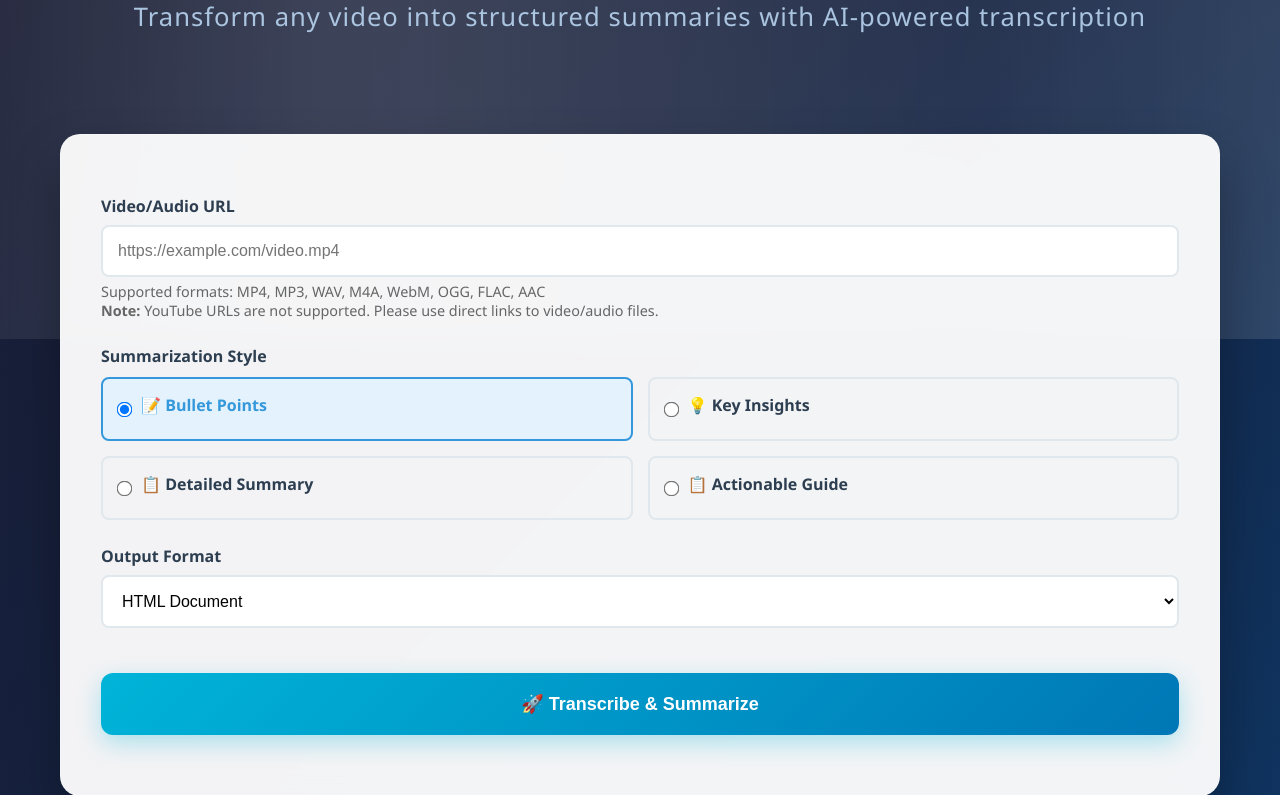
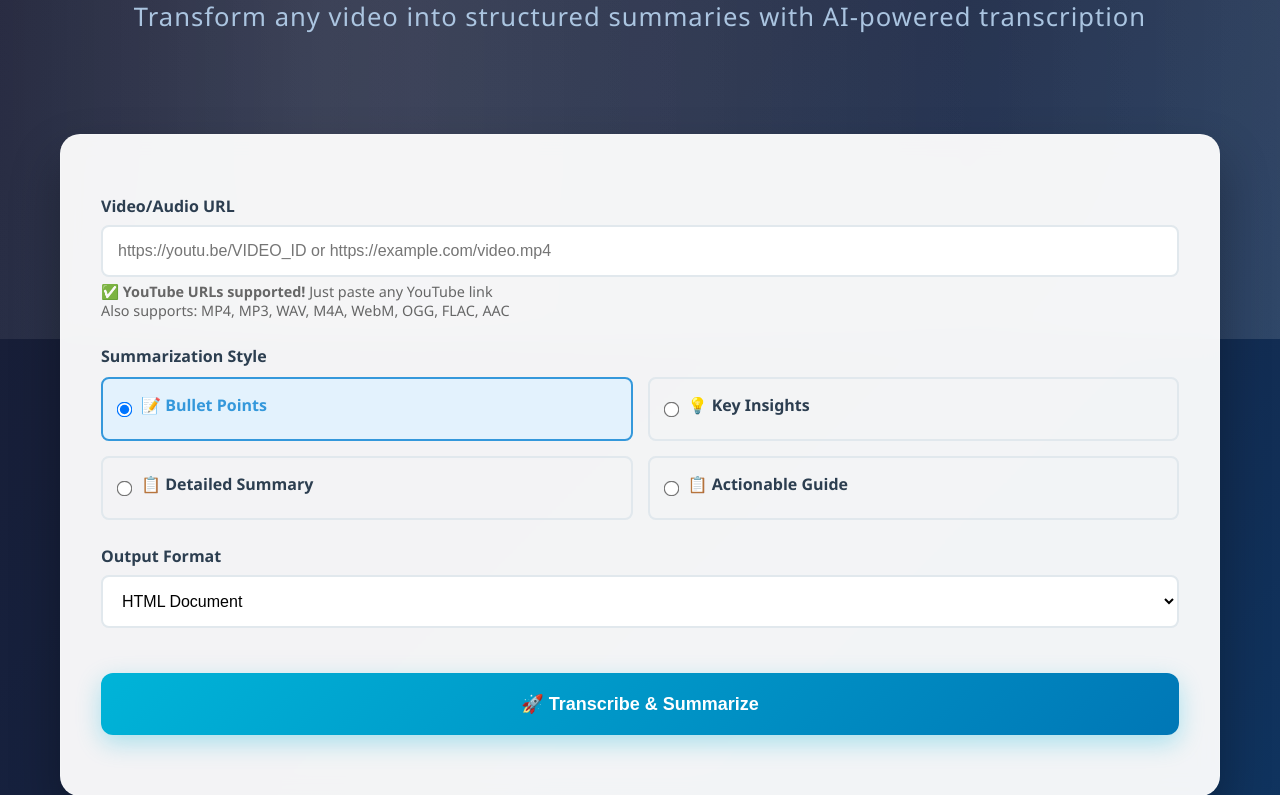
Before and after one commit to cor9/video-transcriber-summarizer, a Flask app: page / in a window 1280 px wide. Shown: the part 461-1256 px from the top of the page. Run offline with Flask 3, Linux system fonts and the light colour scheme.

Commit message:
Add YouTube support: Users can now paste YouTube URLs directly

```diff
--- a/app.py
+++ b/app.py
@@ -1,6 +1,8 @@
 import os
 import tempfile
 import time
+import subprocess
+import re
 from flask import Flask, render_template, request, jsonify, send_file, send_from_directory
 import assemblyai as aai
 import anthropic
@@ -64,48 +66,114 @@ Transcript:
 """
 }
 
+def extract_youtube_id(url):
+    """
+    Extract YouTube video ID from various YouTube URL formats
+    """
+    patterns = [
+        r'(?:youtube\.com\/watch\?v=|youtu\.be\/|youtube\.com\/embed\/)([^&\n?#]+)',
+        r'youtube\.com\/v\/([^&\n?#]+)',
+        r'youtube\.com\/watch\?.*v=([^&\n?#]+)'
+    ]
+
+    for pattern in patterns:
+        match = re.search(pattern, url)
+        if match:
+            return match.group(1)
+    return None
+
+def download_youtube_audio(youtube_url):
+    """
+    Download audio from YouTube URL using yt-dlp
+    """
+    try:
+        # Extract video ID
+        video_id = extract_youtube_id(youtube_url)
+        if not video_id:
+            raise ValueError("Invalid YouTube URL format")
+
+        # Create temporary file for audio
+        temp_audio = tempfile.NamedTemporaryFile(suffix='.mp3', delete=False)
+        temp_audio.close()
+
+        # Use yt-dlp to download audio
+        cmd = [
+            'yt-dlp',
+            '--extract-audio',
+            '--audio-format', 'mp3',
+            '--output', temp_audio.name,
+            youtube_url
+        ]
+
+        result = subprocess.run(cmd, capture_output=True, text=True, timeout=300)
+
+        if result.returncode != 0:
+            raise Exception(f"Failed to download audio: {result.stderr}")
+
+        return temp_audio.name
+
+    except subprocess.TimeoutExpired:
+        raise Exception("YouTube download timed out. Please try again.")
+    except Exception as e:
+        raise Exception(f"YouTube download error: {str(e)}")
+
 def validate_video_url(url):
     """
-    Validate that the URL is a direct link to a video/audio file
+    Validate that the URL is a supported video/audio source
     """
     # Check if it's a YouTube URL
     if 'youtube.com' in url or 'youtu.be' in url:
-        raise ValueError("YouTube URLs are not supported. Please provide a direct link to a video or audio file (MP4, MP3, WAV, etc.).")
+        return 'youtube'
 
     # Check if it's a direct media file
     supported_extensions = ['.mp4', '.mp3', '.wav', '.m4a', '.webm', '.ogg', '.flac', '.aac']
-    if not any(url.lower().endswith(ext) for ext in supported_extensions):
-        # Check if URL contains media file patterns
-        if not any(pattern in url.lower() for pattern in ['/video/', '/audio/', '.mp4', '.mp3', '.wav', '.m4a']):
-            raise ValueError("Please provide a direct link to a video or audio file. Supported formats: MP4, MP3, WAV, M4A, WebM, OGG, FLAC, AAC")
+    if any(url.lower().endswith(ext) for ext in supported_extensions):
+        return 'direct'
 
-    return True
+    # Check if URL contains media file patterns
+    if any(pattern in url.lower() for pattern in ['/video/', '/audio/', '.mp4', '.mp3', '.wav', '.m4a']):
+        return 'direct'
+
+    raise ValueError("Unsupported URL format. Please provide a YouTube URL or direct link to a video/audio file.")
 
 def handle_transcribe_request(video_url):
     """
     Transcribe video using AssemblyAI API
     """
     try:
-        # Validate the URL first
-        validate_video_url(video_url)
+        # Validate the URL and determine type
+        url_type = validate_video_url(video_url)
 
-        # Create a transcriber
-        transcriber = aai.Transcriber()
+        # Handle YouTube URLs by downloading audio first
+        if url_type == 'youtube':
+            # Download audio from YouTube
+            audio_file = download_youtube_audio(video_url)
 
-        # Start transcription
-        transcript = transcriber.transcribe(video_url)
+            # Upload audio file to AssemblyAI
+            with open(audio_file, 'rb') as f:
+                transcript = aai.Transcriber().transcribe(f)
+        else:
+            # Direct URL - use AssemblyAI directly
+            transcript = aai.Transcriber().transcribe(video_url)
 
         # Wait for transcription to complete
         while transcript.status != aai.TranscriptStatus.completed:
             if transcript.status == aai.TranscriptStatus.error:
                 raise Exception(f"Transcription failed: {transcript.error}")
             time.sleep(1)
-            transcript = transcriber.get_transcript(transcript.id)
+            transcript = aai.Transcriber().get_transcript(transcript.id)
 
         # Save transcript to temporary file
         temp_file = tempfile.NamedTemporaryFile(mode='w', suffix='.txt', delete=False)
         temp_file.write(transcript.text)
         temp_file.close()
+
+        # Clean up YouTube audio file if it was downloaded
+        if url_type == 'youtube' and 'audio_file' in locals():
+            try:
+                os.unlink(audio_file)
+            except:
+                pass
 
         return temp_file.name, transcript.text
 
--- a/requirements.txt
+++ b/requirements.txt
@@ -1,4 +1,4 @@
-Flask==3.0.0
+Flask==2.3.3
 assemblyai==0.21.0
-anthropic==0.25.0
-httpx==0.25.2
+anthropic==0.7.8
+yt-dlp==2023.12.30
--- a/templates/index.html
+++ b/templates/index.html
@@ -467,10 +467,10 @@
             <form id="transcribeForm">
                 <div class="form-group">
                     <label for="videoUrl">Video/Audio URL</label>
-                    <input type="url" id="videoUrl" name="videoUrl" placeholder="https://example.com/video.mp4" required>
+                    <input type="url" id="videoUrl" name="videoUrl" placeholder="https://youtu.be/VIDEO_ID or https://example.com/video.mp4" required>
                     <small style="color: #666; font-size: 0.9em; margin-top: 5px; display: block;">
-                        Supported formats: MP4, MP3, WAV, M4A, WebM, OGG, FLAC, AAC<br>
-                        <strong>Note:</strong> YouTube URLs are not supported. Please use direct links to video/audio files.
+                        ✅ <strong>YouTube URLs supported!</strong> Just paste any YouTube link<br>
+                        Also supports: MP4, MP3, WAV, M4A, WebM, OGG, FLAC, AAC
                     </small>
                 </div>
 
```
